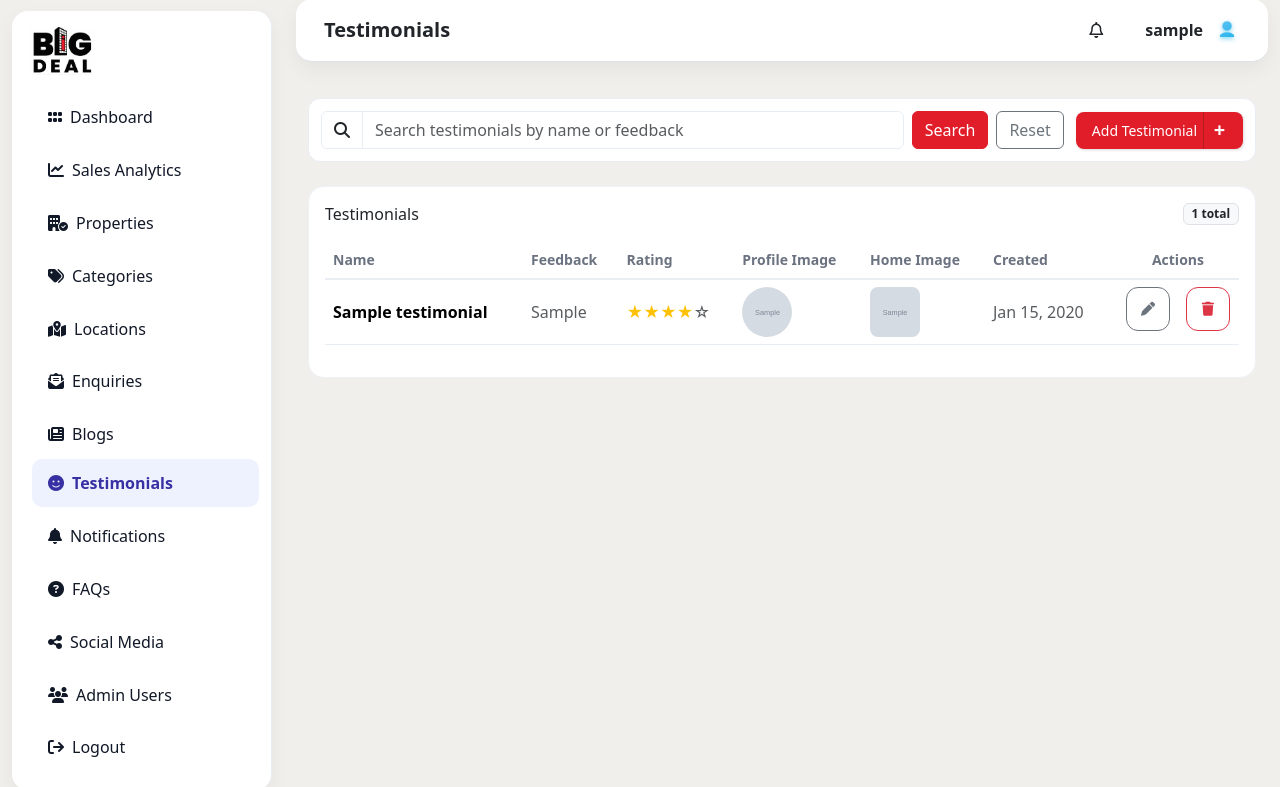
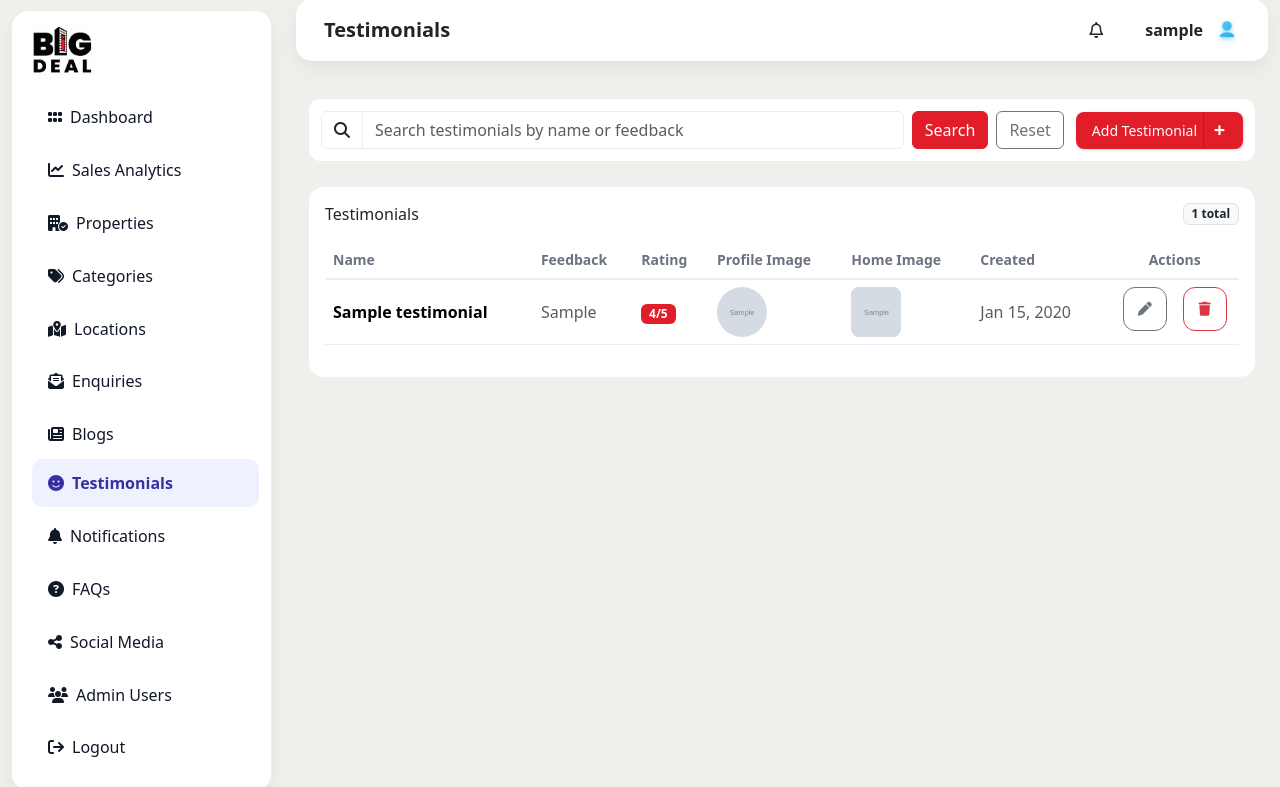
Before and after one commit to mausooq/BIG-DEAL, a PHP site: page /admin/testimonials/ in a window 1280 px wide. Shown: the part 13-800 px from the top of the page. Run offline with PHP 8.4, Linux system fonts and the light colour scheme; the visitor is signed in with stand-in values (Sample User, id 1); tables that the repository leaves empty hold one stand-in row (values such as "Sample post"); grey boxes marked "Sample" are stand-in pictures.

Commit message:
updated testimonials

```diff
--- a/admin/testimonials/index.php
+++ b/admin/testimonials/index.php
@@ -259,6 +259,7 @@ $recentTestimonials = $mysqli->query("SELECT name, rating, DATE_FORMAT(created_a
 		.actions-cell{ display:flex; gap:8px; justify-content:flex-end; }
 		.actions-cell .btn{ width:44px; height:44px; display:inline-flex; align-items:center; justify-content:center; border-radius:12px; }
 		/* Badges */
+		td .badge {background: var(--primary); }
 		.badge-soft{ background:#f4f7ff; color:#4356e0; border:1px solid #e4e9ff; }
 		/* Activity list */
 		.list-activity{ max-height:420px; overflow:auto; }
@@ -347,7 +348,7 @@ $recentTestimonials = $mysqli->query("SELECT name, rating, DATE_FORMAT(created_a
 										<tr data-test='<?php echo json_encode($row, JSON_HEX_TAG|JSON_HEX_APOS|JSON_HEX_AMP|JSON_HEX_QUOT); ?>'>
 											<td class="fw-semibold"><?php echo htmlspecialchars($row['name']); ?></td>
 											<td class="text-muted" style="max-width:420px; white-space:nowrap; overflow:hidden; text-overflow:ellipsis;" title="<?php echo htmlspecialchars($row['feedback']); ?>"><?php echo htmlspecialchars($row['feedback']); ?></td>
-											<td><span class="text-warning"><?php echo str_repeat('★', (int)$row['rating']); ?><span class="text-muted"><?php echo str_repeat('☆', 5 - (int)$row['rating']); ?></span></span></td>
+											<td><span class="badge"><?php echo (int)$row['rating']; ?>/5</span></td>
 											<td>
 												<?php if ($row['profile_image']): ?>
 													<img src="../../uploads/testimonials/<?php echo htmlspecialchars($row['profile_image']); ?>" alt="Profile" style="width: 50px; height: 50px; object-fit: cover; border-radius: 50%;">
```
